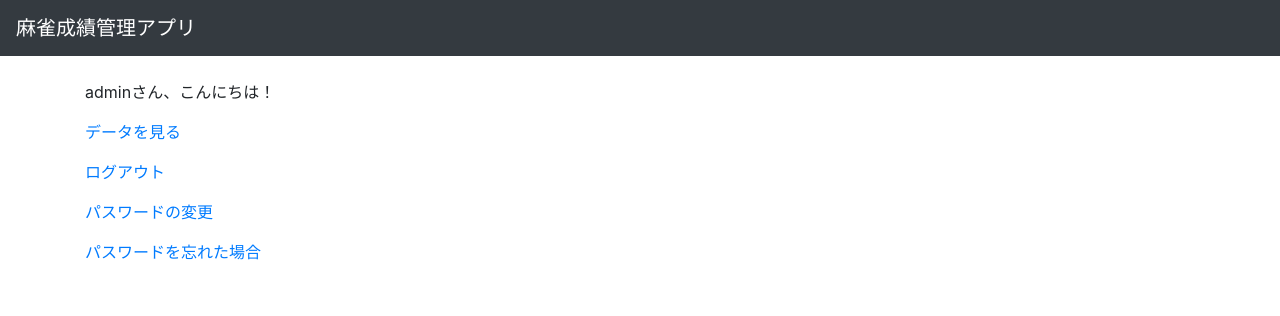
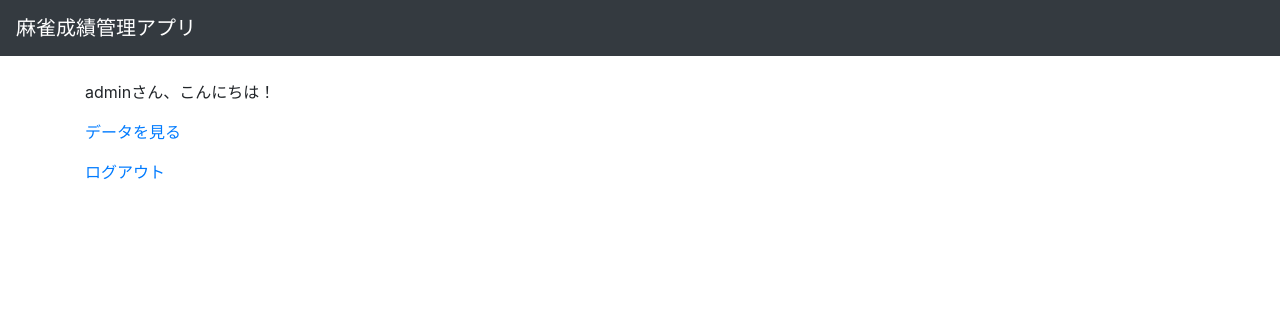
Before and after one commit to kikuchishu00/mahjong, a Django app: page / in a window 1280 px wide. Shown: the top 316 px of the page. Run offline with Django 4.2, Linux system fonts and the light colour scheme; a user stored in the database is signed in; some libraries are stand-ins or nearby versions.

Commit message:
modify index.html

```diff
--- a/mahjong_stats/templates/index.html
+++ b/mahjong_stats/templates/index.html
@@ -3,6 +3,4 @@
 <p>{{ user }}さん、こんにちは！</p>
 <p><a href="{% url 'top' %}">データを見る</a></p>
 <p><a href="{% url 'logout' %}">ログアウト</a></p>
-<p><a href="{% url 'password_change' %}">パスワードの変更</a></p>
-<p><a href="{% url 'password_reset' %}">パスワードを忘れた場合</a></p>
 {% endblock %}
```
